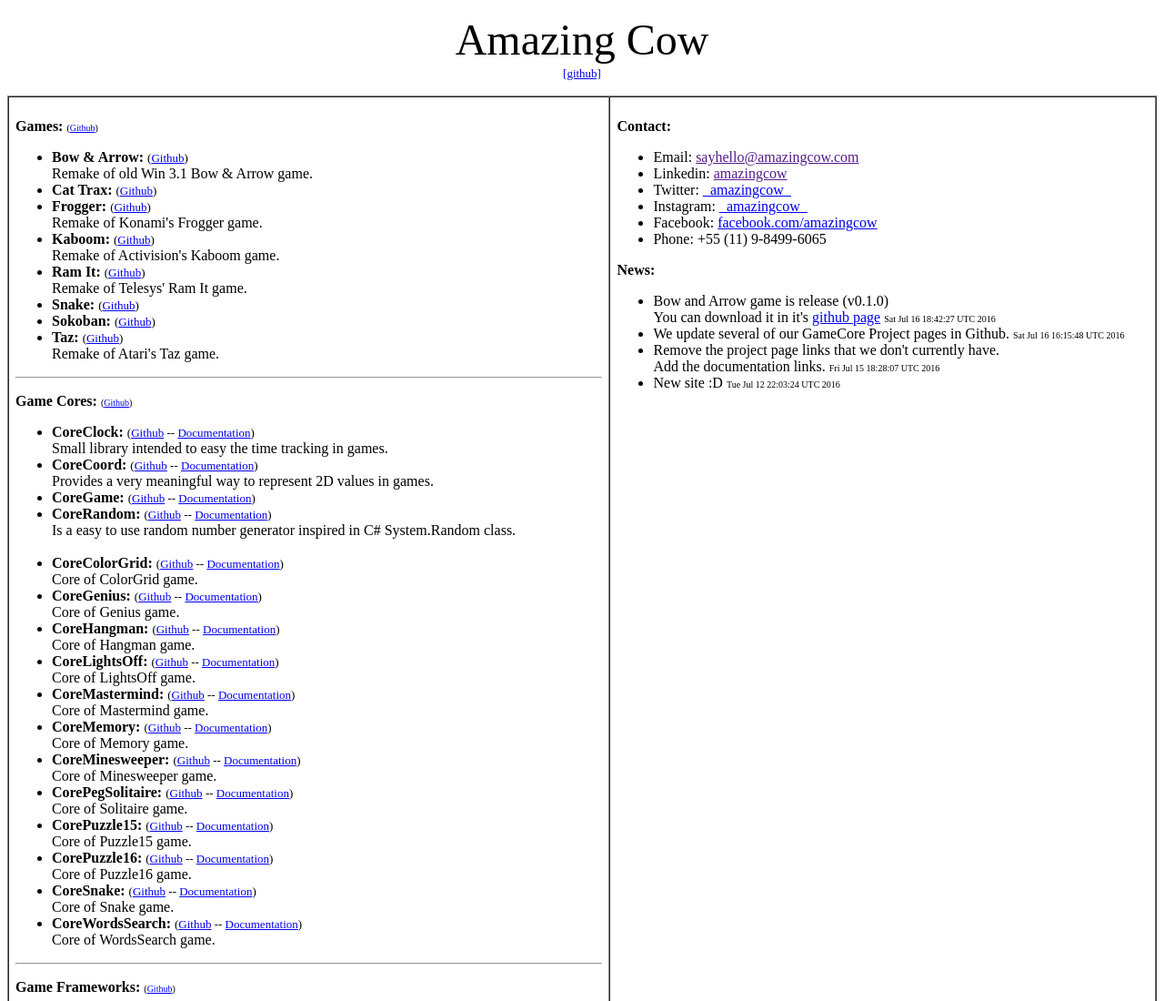
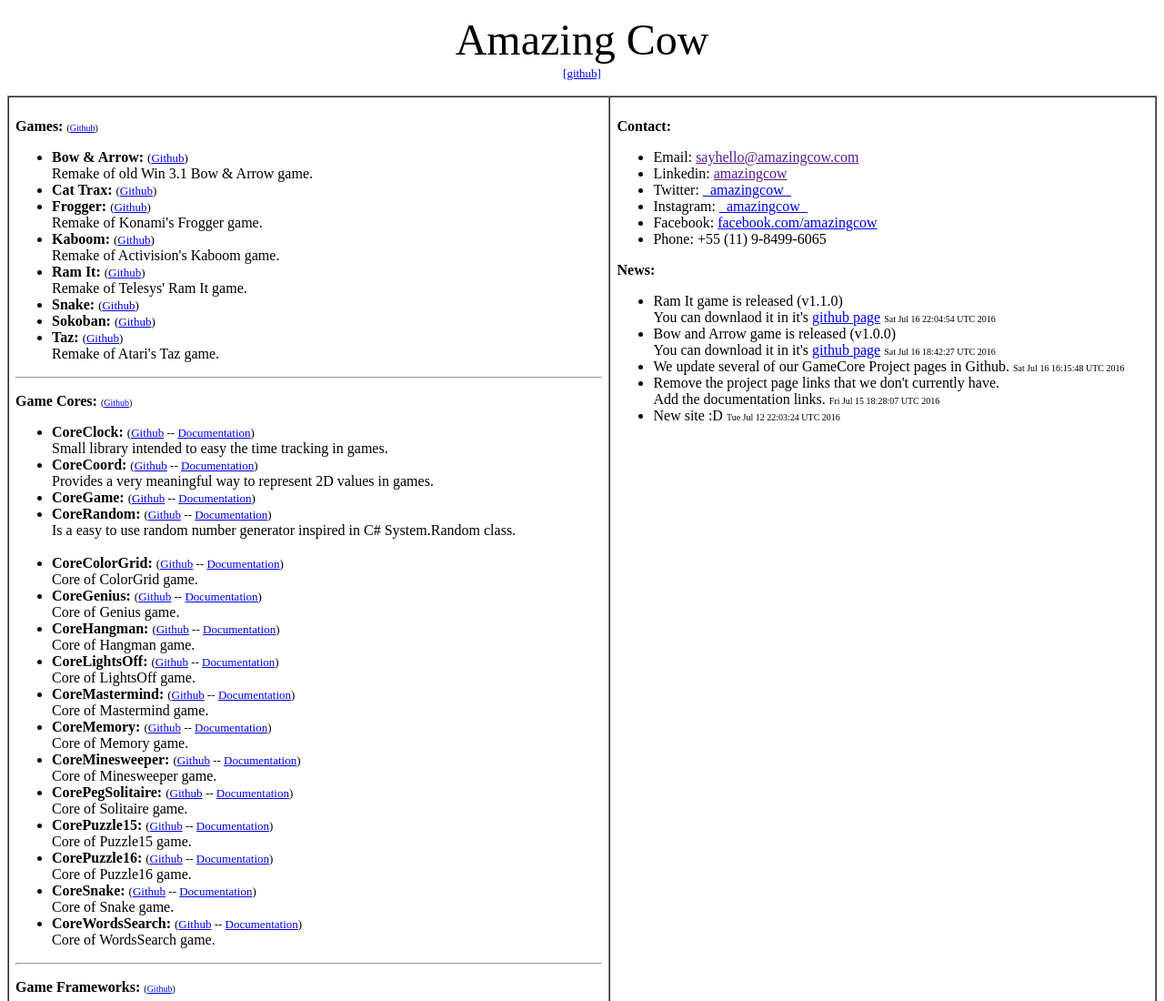
Before and after one commit to AmazingCow/site, a plain HTML site: page index.html in a window 1280 px wide. Shown: the top 1100 px of the page at 91% size. Drawn offline with Linux system fonts and the light colour scheme.

Commit message:
[FIX ] Some typos in Bow and Arrow news. [NEWS] Ram It game is release.

```diff
--- a/index.html
+++ b/index.html
@@ -527,7 +527,12 @@
         <p>
             <b>News:</b>
             <ul>
-                <li> Bow and Arrow game is release (v0.1.0) <br/>
+                <li> Ram It game is released (v1.1.0) <br/>
+                     You can downlaod it in it's
+                     <a href="https://github.com/AmazingCow-Game/Game_RamIt">github page</a>
+                     <font size="-3">Sat Jul 16 22:04:54 UTC 2016</font>
+
+                <li> Bow and Arrow game is released (v1.0.0) <br/>
                      You can download it in it's
                      <a href="https://github.com/AmazingCow-Game/Game_BowAndArrow">github page</a>
                      <font size="-3">Sat Jul 16 18:42:27 UTC 2016</font>
```
